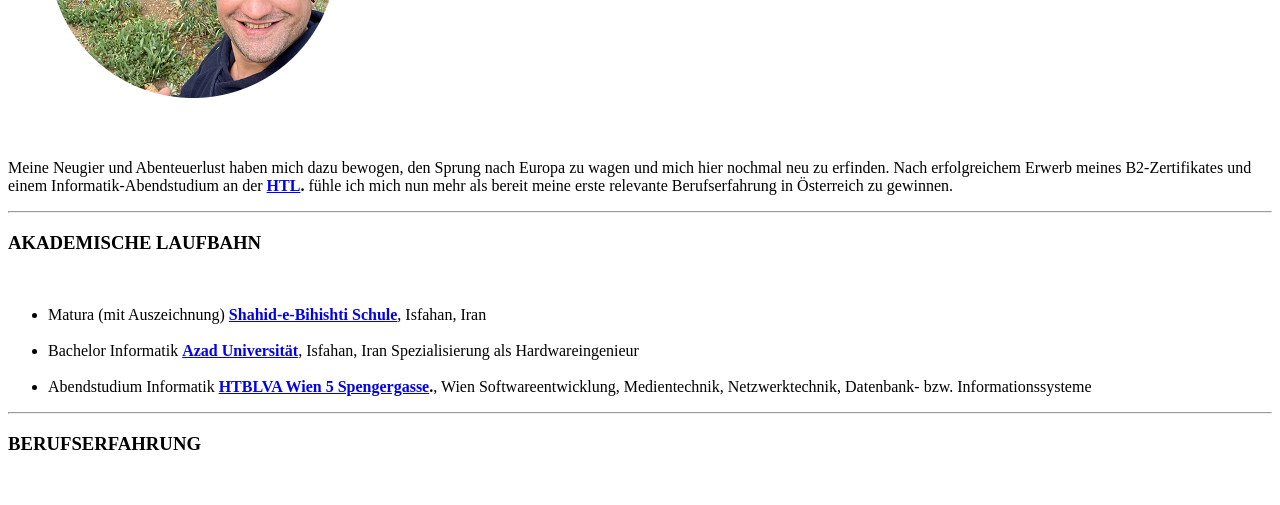
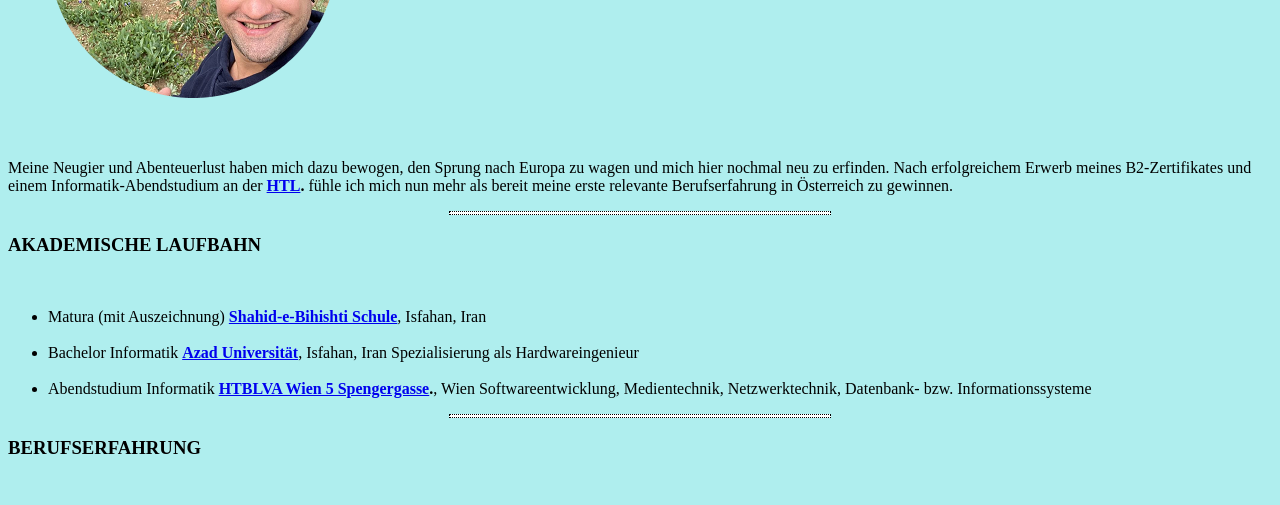
Before and after one commit to Payam101020/cv, a plain HTML site: page index.html in a window 1280 px wide. Shown: the part 239-744 px from the top of the page. Drawn offline with Linux system fonts and the light colour scheme.

Commit message:
Update index.html

```diff
--- a/index.html
+++ b/index.html
@@ -4,6 +4,18 @@
 <head>
   <meta charset="utf-8">
   <title>🙋Payam's Personal Website</title>
+    <style>
+    body {
+background-color: #afeeee;
+    }
+
+    hr {
+      background-color: white;
+      border-style: dotted;
+      height: 2px;
+      width: 30%;
+    }
+  </style>
 </head>
 
 <body>
```
